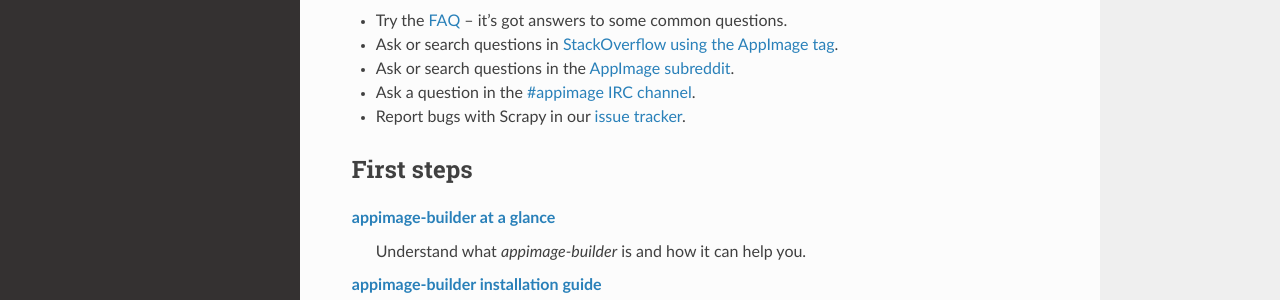
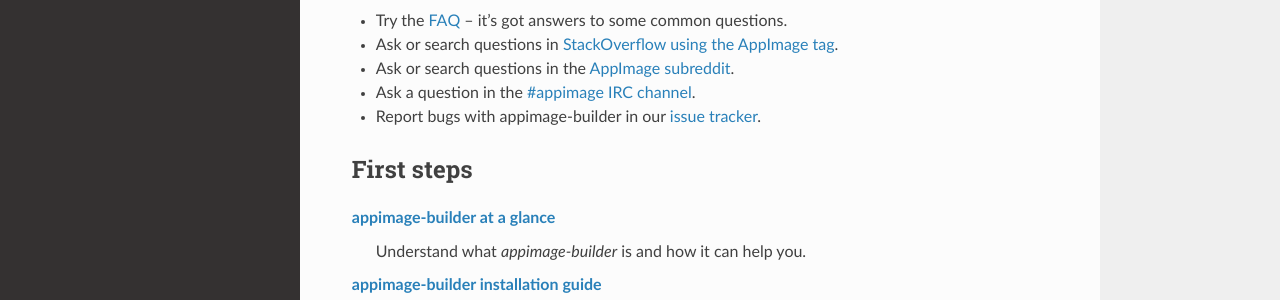
Before and after one commit to AppImageCrafters/appimage-builder-docs, a Sphinx documentation site: the page built from source/index.rst, in a window 1280 px wide and 1190 px high. Shown: the part 401-701 px from the top of the window. Built offline with Sphinx 7.4.7 and the Read the Docs theme 2.0.0, drawn with Linux system fonts in a browser that asks for light colours; pages that are not in the unit, such as notebooks, are missing from menus.

Commit message:
fix typo

```diff
--- a/source/index.rst
+++ b/source/index.rst
@@ -23,7 +23,7 @@ Having trouble? We'd like to help!
 * Ask or search questions in `StackOverflow using the AppImage tag`_.
 * Ask or search questions in the `AppImage subreddit`_.
 * Ask a question in the `#appimage IRC channel`_.
-* Report bugs with Scrapy in our `issue tracker`_.
+* Report bugs with appimage-builder in our `issue tracker`_.
 
 .. _AppImage subreddit: https://www.reddit.com/r/appimage/
 .. _StackOverflow using the AppImage tag: https://stackoverflow.com/tags/AppImage
```
